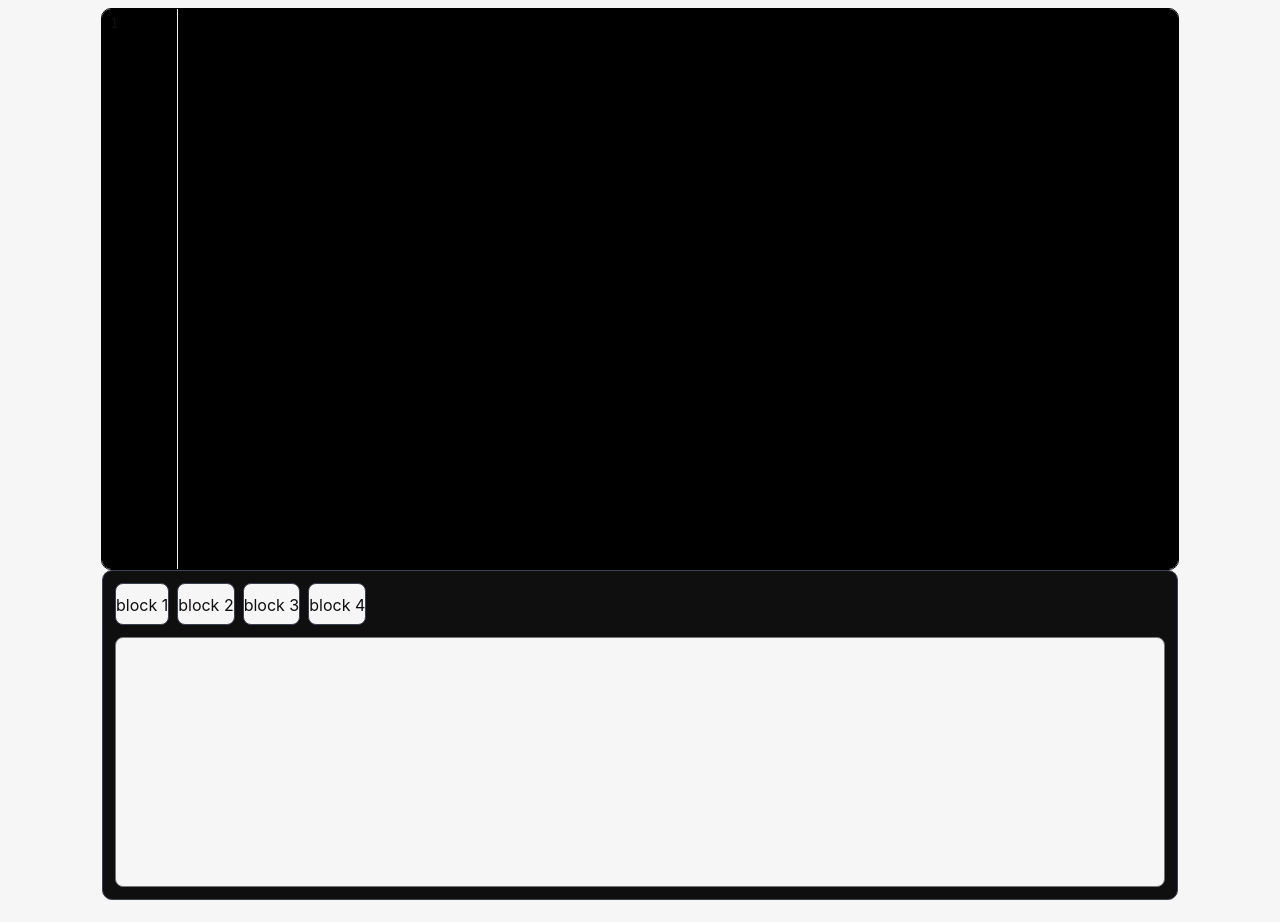
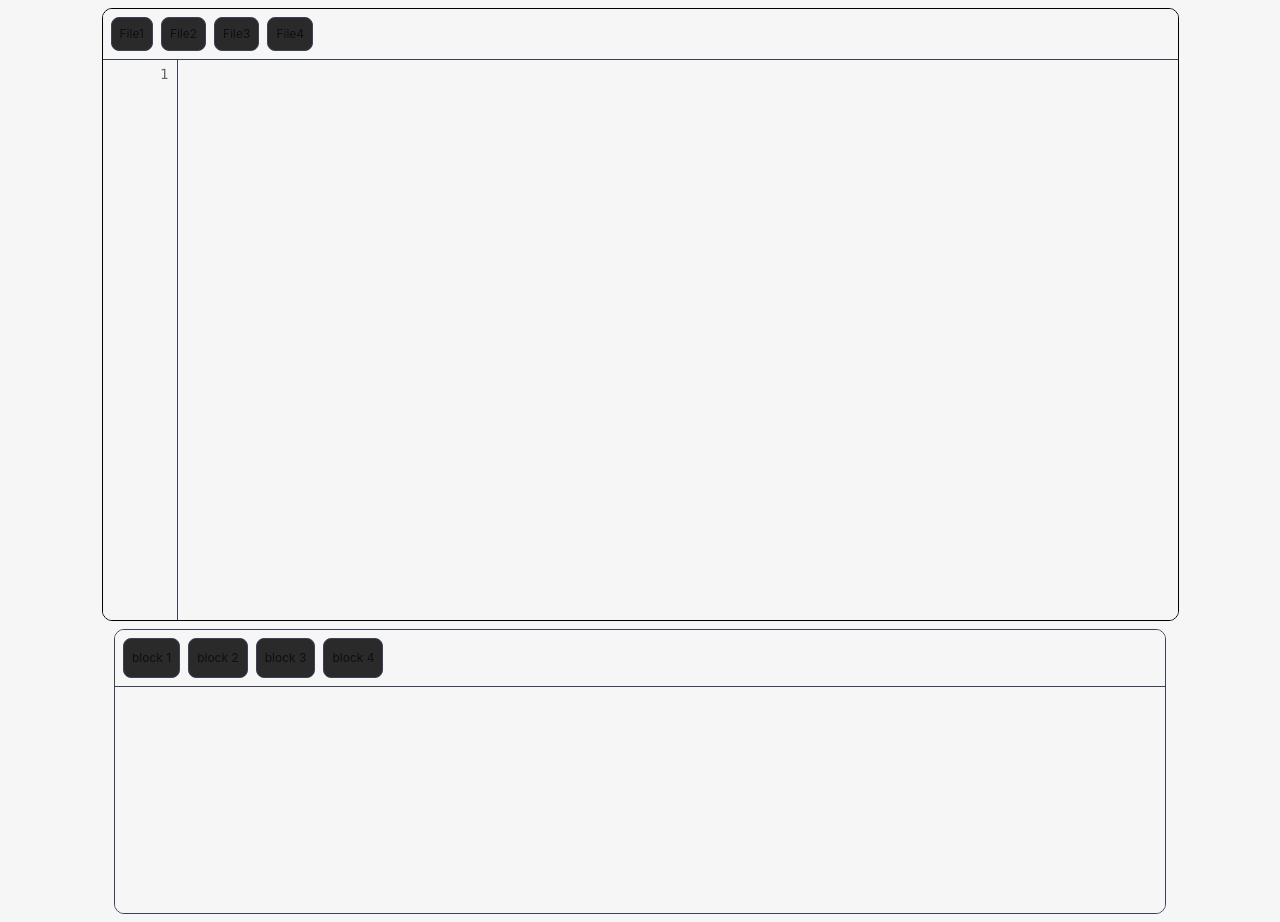
Before and after one commit to Sviat6239/gide, a Vue app: page / in a window 1280 px wide. Built offline with nearby package versions, Linux system fonts and the light colour scheme.

Commit message:
added file bar in code area

```diff
--- a/src/components/CodeAreaComponent.vue
+++ b/src/components/CodeAreaComponent.vue
@@ -18,10 +18,26 @@ function syncScroll() {
 </script>
 <template>
   <div class="code-area">
-    <div class="line-count" ref="linesRef">
-      <div class="line-number" v-for="n in lineCount" :key="n">{{ n }}</div>
+    <div class="file-tabs">
+      <div id="file">
+        <p>File1</p>
+      </div>
+      <div id="file">
+        <p>File2</p>
+      </div>
+      <div id="file">
+        <p>File3</p>
+      </div>
+      <div id="file">
+        <p>File4</p>
+      </div>
     </div>
-    <textarea ref="editorRef" class="editor" v-model="text" @scroll="syncScroll"></textarea>
+    <div class="editor-container">
+      <div class="line-count" ref="linesRef">
+        <div class="line-number" v-for="n in lineCount" :key="n">{{ n }}</div>
+      </div>
+      <textarea ref="editorRef" class="editor" v-model="text" @scroll="syncScroll"></textarea>
+    </div>
   </div>
 
 </template>
--- a/src/styles/CodeArea.css
+++ b/src/styles/CodeArea.css
@@ -1,32 +1,69 @@
 .code-area {
   display: flex;
-  justify-content: center;
-  align-items: flex-start;
+  flex-direction: column;
   width: fit-content;
   border: 1px solid black;
   border-radius: 10px;
   margin: auto;
   overflow: hidden;
-  gap: 1px;
+  background-color: var(--app-bg-color);
+}
+
+.file-tabs {
+  display: flex;
+  gap: 8px;
+  padding: 8px;
+  background-color: var(--app-bg-color);
+  border-bottom: 1px solid #3a4253;
+  flex-wrap: wrap;
+}
+
+#file {
+  border: 1px solid #3a4253;
+  border-radius: 8px;
+  padding: 4px 8px;
+  cursor: pointer;
+  background-color: #2a2a2a;
+  color: var(--app-text-color);
+  transition: background-color 0.2s;
+}
+
+#file:hover {
+  background-color: #3a3a3a;
+}
+
+#file p {
+  margin: 0;
+  font-size: 12px;
+  white-space: nowrap;
+}
+
+.editor-container {
+  display: flex;
+  flex-direction: row;
+  overflow: hidden;
+  gap: 0;
 }
 
 .line-count {
   width: 75px;
-  height: 560px;
+  max-height: 560px;
   overflow: hidden;
-  background-color: black;
+  background-color: var(--app-bg-color);
   color: var(--app-text-color);
   font-family: "Fira Code", "JetBrains Mono", Consolas, monospace;
   font-size: 14px;
   line-height: 1.5;
   padding: 4px 8px;
   box-sizing: border-box;
-  text-align: left;
+  text-align: right;
   user-select: none;
+  border-right: 1px solid #3a4253;
 }
 
 .line-number {
   height: 21px;
+  color: #666;
 }
 
 .editor {
@@ -38,18 +75,27 @@
   white-space: pre;
   overflow-wrap: normal;
   word-break: normal;
-  background-color: black;
+  background-color: var(--app-bg-color);
   color: var(--app-text-color);
   border: none;
   border-radius: 0;
   font-family: "Fira Code", "JetBrains Mono", Consolas, monospace;
-  font-size: 14px;
+  font-size: 16px;
   line-height: 1.5;
   padding: 4px;
   box-sizing: border-box;
+  outline: none;
+  box-shadow: none;
+  -webkit-user-select: none;
+  user-select: none;
 }
 
 .editor:focus {
   outline: none;
   box-shadow: none;
 }
+
+.editor::selection {
+  background-color: transparent;
+  color: var(--app-text-color);
+}
--- a/src/styles/Terminal.css
+++ b/src/styles/Terminal.css
@@ -1,34 +1,51 @@
-.terminal-area{
-    padding: 12px;
+.terminal-area {
   display: flex;
   flex-direction: column;
-    justify-content: center;
-    align-items: flex-start;
-    gap: 12px;
   width: fit-content;
   border: 1px solid #3a4253;
   border-radius: 10px;
   margin: auto;
-    background-color: #0f0f0f;
+  overflow: hidden;
+  background-color: var(--app-bg-color);
 }
 
 .navbar {
   display: flex;
   flex-direction: row;
   gap: 8px;
+  padding: 8px;
+  background-color: var(--app-bg-color);
+  border-bottom: 1px solid #3a4253;
+  flex-wrap: wrap;
 }
 
-#item-block{
+#item-block {
   border: 1px solid #3a4253;
   border-radius: 8px;
-    background-color: var(--app-bg-color);
-    line-height: 10px;
-    height: 40px;
+  background-color: #2a2a2a;
+  color: var(--app-text-color);
+  padding: 4px 8px;
+  cursor: pointer;
+  transition: background-color 0.2s;
+  display: flex;
+  align-items: center;
+  justify-content: center;
+  min-height: 30px;
 }
 
-.terminal-textarea{
+#item-block:hover {
+  background-color: #3a3a3a;
+}
+
+#item-block p {
+  margin: 0;
+  font-size: 12px;
+  white-space: nowrap;
+}
+
+.terminal-textarea {
   width: 1050px;
-    height: 250px;
+  max-height: 250px;
   resize: none;
   overflow-x: auto;
   overflow-y: auto;
@@ -37,15 +54,25 @@
   word-break: normal;
   background-color: var(--app-bg-color);
   color: var(--app-text-color);
-    border-radius: 8px;
+  border: none;
+  border-radius: 0;
   font-family: "Fira Code", "JetBrains Mono", Consolas, monospace;
   font-size: 14px;
   line-height: 1.5;
-    padding: 12px;
+  padding: 8px;
   box-sizing: border-box;
+  outline: none;
+  box-shadow: none;
+  -webkit-user-select: none;
+  user-select: none;
 }
 
 .terminal-textarea:focus {
   outline: none;
   box-shadow: none;
 }
+
+.terminal-textarea::selection {
+  background-color: transparent;
+  color: var(--app-text-color);
+}
--- a/src/views/EditorView.vue
+++ b/src/views/EditorView.vue
@@ -13,5 +13,11 @@ import TerminalComponent from "../components/TerminalComponent.vue";
 </template>
 
 <style scoped>
+.editor-view {
+  margin-bottom: 8px;
+}
 
+.terminal-view {
+  margin-top: 8px;
+}
 </style>
```
Also changed, not shown: src/components/CodeAreaHeaderComponent.vue (deleted, +0 -11 lines), src/styles/CodeAreaHeader.css (deleted). Lines whose indentation alone changed are shown as unchanged.
